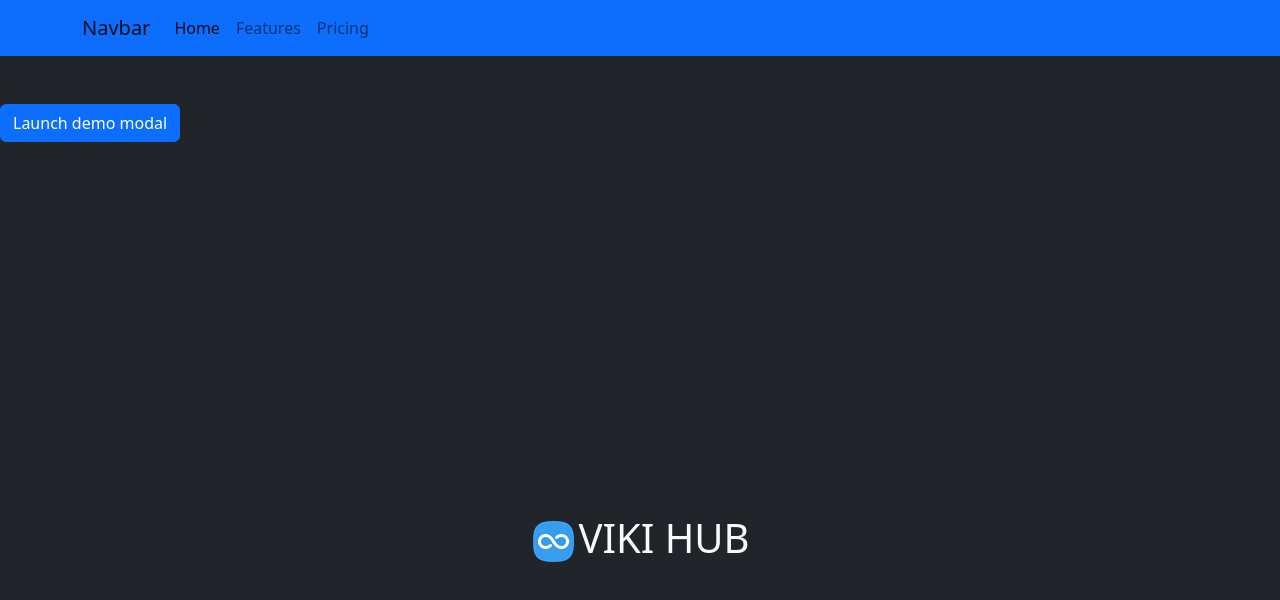
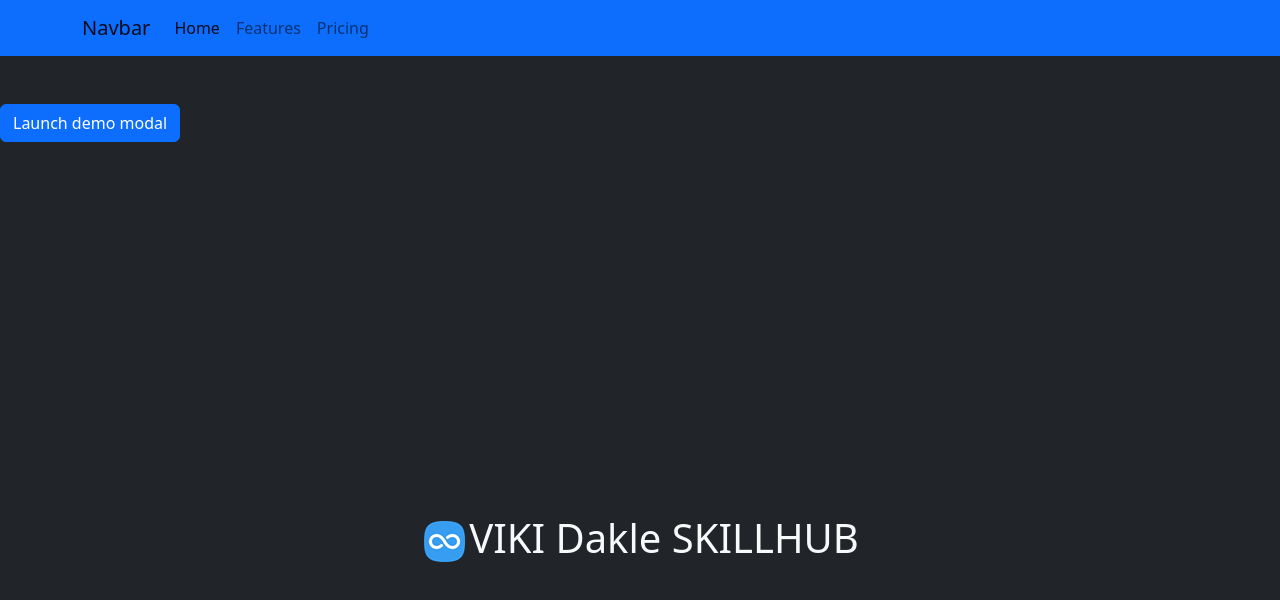
Before and after one commit to vikasdakle/ratio, a plain HTML site: page index.html in a window 1280 px wide. Drawn offline with nearby package versions, Linux system fonts and the light colour scheme.

Commit message:
initial commit

```diff
--- a/index.html
+++ b/index.html
@@ -31,7 +31,7 @@
     </button>
     <div class="text-light d-flex justify-content-center vh-100 align-items-center">
         <img src="assets/images/SKILLHUB-48-48.png" alt="">
-        <h1>VIKI HUB</h1>
+        <h1>VIKI Dakle SKILLHUB</h1>
     </div>
 
     <!-- Modal -->
```
Also changed, not shown: assets/images/PORTFOLIO/assets/images/SKILLHUB-144-144.png (deleted), assets/images/PORTFOLIO/assets/images/SKILLHUB-192-192.png (deleted), assets/images/PORTFOLIO/assets/images/SKILLHUB-48-48.png (deleted), assets/images/PORTFOLIO/assets/images/SKILLHUB-512-512.png (deleted), assets/images/PORTFOLIO/assets/images/SKILLHUB-72-72.png (deleted), assets/images/PORTFOLIO/assets/images/SKILLHUB-96-96.png (deleted).
